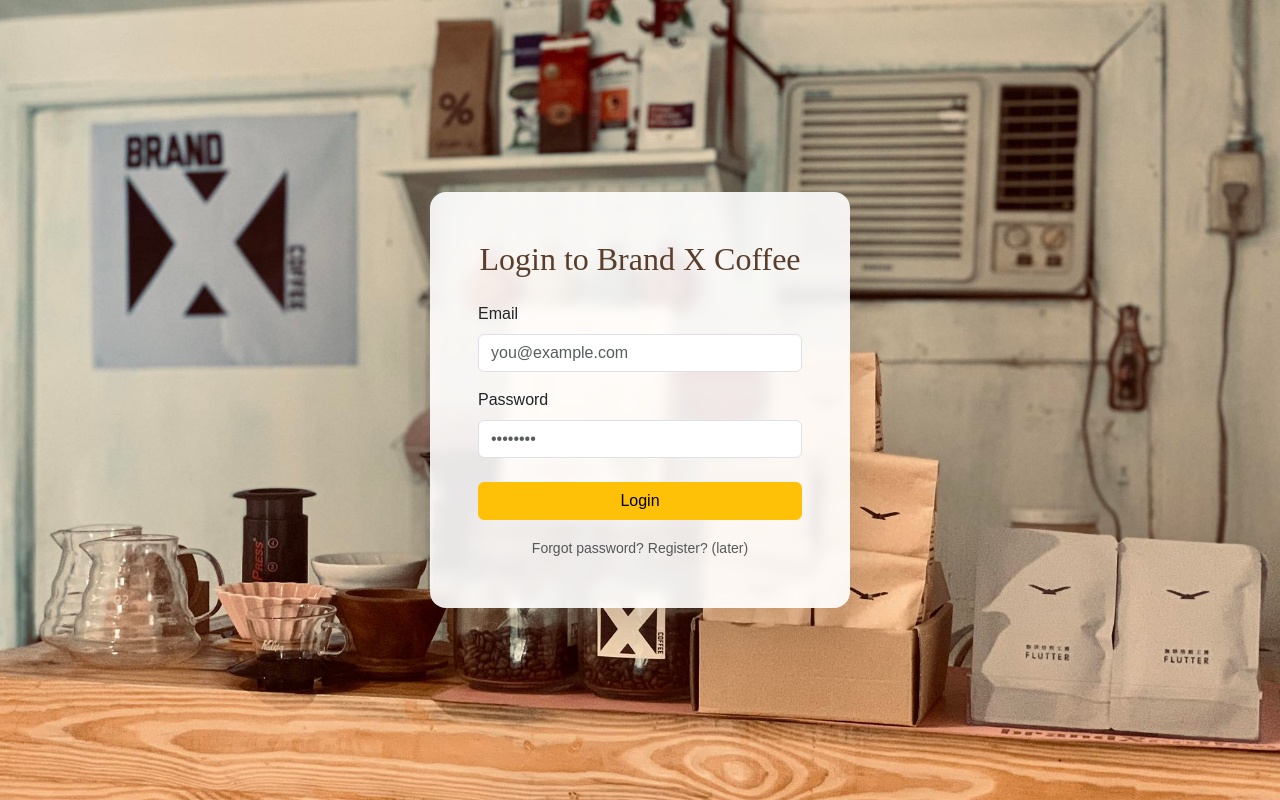
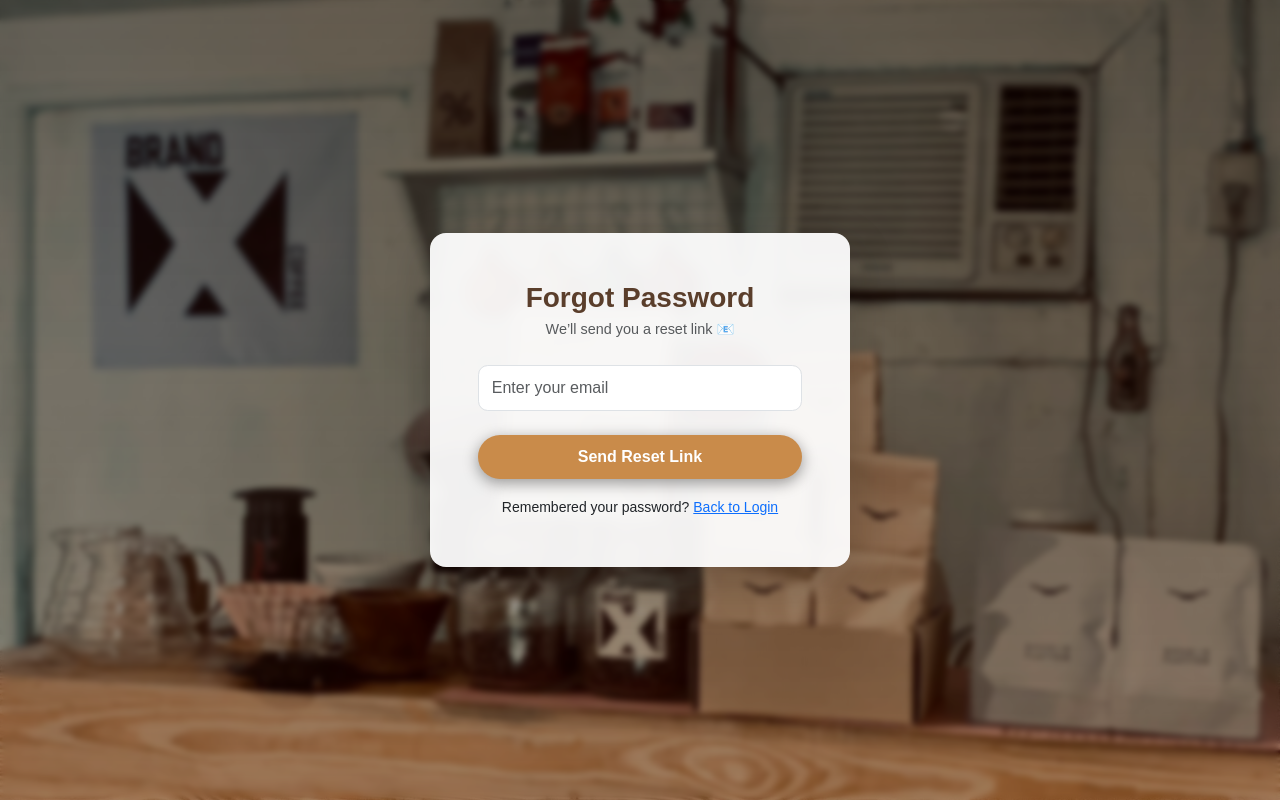
Before and after one commit to leannanash/brand-x-coffee, a React (Vite) app: page /forgot-password in a window 1280 px wide. Built offline with nearby package versions, Linux system fonts and the light colour scheme.

Commit message:
002004 auth

```diff
--- a/package.json
+++ b/package.json
@@ -14,6 +14,7 @@
     "@popperjs/core": "^2.11.8",
     "@react-google-maps/api": "^2.20.7",
     "bootstrap": "^5.3.7",
+    "framer-motion": "^12.33.0",
     "leaflet": "^1.9.4",
     "react": "^19.1.1",
     "react-dom": "^19.2.4",
--- a/src/layouts/AuthLayout.jsx
+++ b/src/layouts/AuthLayout.jsx
@@ -8,6 +8,8 @@ export default function AuthLayout() {
       className="auth-layout d-flex justify-content-center align-items-center"
       style={{ backgroundImage: `url(${bgImage})` }}
     >
+      {/* Background overlay for better contrast */}
+      <div className="auth-overlay"></div>
       <div className="auth-card card shadow-lg p-5 rounded-4">
         <Outlet />
       </div>
--- /dev/null
+++ b/src/pages/auth/AuthMotionWrapper.jsx
@@ -0,0 +1,14 @@
+import { motion } from "framer-motion";
+
+export default function AuthMotionWrapper({ children }) {
+  return (
+    <motion.div
+      initial={{ opacity: 0, y: 20, scale: 0.98 }}
+      animate={{ opacity: 1, y: 0, scale: 1 }}
+      exit={{ opacity: 0, y: -20, scale: 0.98 }}
+      transition={{ duration: 0.35, ease: "easeOut" }}
+    >
+      {children}
+    </motion.div>
+  );
+}
--- a/src/pages/auth/ForgotPassword.jsx
+++ b/src/pages/auth/ForgotPassword.jsx
@@ -1,24 +1,63 @@
-import React from "react";
-import LoginForm from "../../components/reusable/LoginForm";
+import React, { useState } from "react";
+import { Link } from "react-router-dom";
+import AuthMotionWrapper from "./AuthMotionWrapper";
 
-export default function Login() {
-  const handleLogin = (data) => {
-    alert(`Logged in as ${data.email}`);
+export default function ForgotPassword() {
+  const [email, setEmail] = useState("");
+  const [loading, setLoading] = useState(false);
+  const [message, setMessage] = useState("");
+  const [error, setError] = useState("");
+
+  const handleSubmit = async (e) => {
+    e.preventDefault();
+    setError("");
+    setMessage("");
+    setLoading(true);
+
+    try {
+      // TODO: replace with real API call
+      await new Promise((res) => setTimeout(res, 1200));
+      setMessage("Password reset link sent to your email.");
+    } catch (err) {
+      setError("Failed to send reset link. Try again.");
+    } finally {
+      setLoading(false);
+    }
   };
 
   return (
-    <>
-      <h2 className="auth-title text-center mb-4">
-        Login to Brand X Coffee
-      </h2>
+    <AuthMotionWrapper>
+      <h3 className="text-center mb-1">Forgot Password</h3>
+      <p className="text-center text-muted mb-4">
+        We’ll send you a reset link 📧
+      </p>
 
-      <LoginForm onSubmit={handleLogin} />
+      {error && <div className="alert alert-danger">{error}</div>}
+      {message && <div className="alert alert-success">{message}</div>}
 
-      <div className="text-center mt-3">
-        <small className="text-muted">
-          Forgot password? Register? (later)
-        </small>
-      </div>
-    </>
+      <form onSubmit={handleSubmit}>
+        <div className="mb-4">
+          <input
+            type="email"
+            className="form-control"
+            placeholder="Enter your email"
+            value={email}
+            onChange={(e) => setEmail(e.target.value)}
+            required
+          />
+        </div>
+
+        <button className="btn btn-primary w-100" disabled={loading}>
+          {loading ? "Sending..." : "Send Reset Link"}
+        </button>
+
+        <div className="text-center mt-3">
+          <small>
+            Remembered your password?{" "}
+            <Link to="/login">Back to Login</Link>
+          </small>
+        </div>
+      </form>
+    </AuthMotionWrapper>
   );
 }
--- a/src/pages/auth/Login.jsx
+++ b/src/pages/auth/Login.jsx
@@ -1,24 +1,73 @@
-import React from "react";
+import React, { useState } from "react";
+import { Link } from "react-router-dom";
+import AuthMotionWrapper from "./AuthMotionWrapper";
 import LoginForm from "../../components/reusable/LoginForm";
 
 export default function Login() {
-  const handleLogin = (data) => {
-    alert(`Logged in as ${data.email}`);
+  const [loading, setLoading] = useState(false);
+  const [error, setError] = useState("");
+
+  const handleLogin = async (data) => {
+    setError("");
+    setLoading(true);
+
+    try {
+      console.log("Login:", data);
+      // TODO: call API
+      await new Promise((res) => setTimeout(res, 1200));
+      alert("Logged in!");
+    } catch (err) {
+      setError("Invalid email or password.");
+    } finally {
+      setLoading(false);
+    }
+  };
+
+  const handleGoogleLogin = () => {
+    // TODO: integrate real Google OAuth
+    alert("Google Sign-In coming soon 🚀");
   };
 
   return (
-    <>
-      <h2 className="auth-title text-center mb-4">
-        Login to Brand X Coffee
-      </h2>
+    <AuthMotionWrapper>
+      <h3 className="text-center mb-1">Welcome Back</h3>
+      <p className="text-center text-muted mb-4">
+        Login to Brand X Coffee ☕
+      </p>
 
-      <LoginForm onSubmit={handleLogin} />
+      {error && <div className="alert alert-danger">{error}</div>}
 
-      <div className="text-center mt-3">
-        <small className="text-muted">
-          Forgot password? Register? (later)
-        </small>
+      {/* Google Sign In */}
+      <button
+        className="btn btn-outline-dark w-100 d-flex align-items-center justify-content-center gap-2 mb-3"
+        onClick={handleGoogleLogin}
+        disabled={loading}
+      >
+        <img
+          src="https://developers.google.com/identity/images/g-logo.png"
+          alt="Google"
+          width="18"
+          height="18"
+        />
+        Continue with Google
+      </button>
+
+      <div className="auth-divider my-3">
+        <span>or</span>
       </div>
-    </>
+
+      {/* Email/Password Login Form */}
+      <LoginForm onSubmit={handleLogin} loading={loading} />
+
+      <div className="d-flex justify-content-between align-items-center mt-3">
+        <Link to="/forgot-password" className="btn btn-link p-0">
+          Forgot password?
+        </Link>
+
+        <Link to="/register" className="btn btn-outline-primary btn-sm">
+          Create account
+        </Link>
+      </div>
+    </AuthMotionWrapper>
   );
 }
--- a/src/pages/auth/Register.jsx
+++ b/src/pages/auth/Register.jsx
@@ -1,24 +1,124 @@
-import React from "react";
-import LoginForm from "../../components/reusable/LoginForm";
+import React, { useState } from "react";
+import { Link } from "react-router-dom";
+import AuthMotionWrapper from "./AuthMotionWrapper";
+import { getPasswordStrength } from "../../utils/passwordStrength";
 
-export default function Login() {
-  const handleLogin = (data) => {
-    alert(`Logged in as ${data.email}`);
+export default function Register() {
+  const [form, setForm] = useState({
+    name: "",
+    email: "",
+    password: "",
+    confirmPassword: "",
+  });
+  const [loading, setLoading] = useState(false);
+  const [error, setError] = useState("");
+
+  const strength = getPasswordStrength(form.password);
+
+  const handleChange = (e) => {
+    setForm({ ...form, [e.target.name]: e.target.value });
+  };
+
+  const handleSubmit = async (e) => {
+    e.preventDefault();
+    setError("");
+
+    if (form.password !== form.confirmPassword) {
+      setError("Passwords do not match.");
+      return;
+    }
+
+    setLoading(true);
+
+    try {
+      // TODO: replace with real API call
+      await new Promise((res) => setTimeout(res, 1200));
+      alert("Registered successfully!");
+    } catch (err) {
+      setError("Registration failed. Please try again.");
+    } finally {
+      setLoading(false);
+    }
   };
 
   return (
-    <>
-      <h2 className="auth-title text-center mb-4">
-        Login to Brand X Coffee
-      </h2>
+    <AuthMotionWrapper>
+      <h3 className="text-center mb-1">Create Account</h3>
+      <p className="text-center text-muted mb-4">
+        Join Brand X Coffee ☕
+      </p>
 
-      <LoginForm onSubmit={handleLogin} />
+      {error && <div className="alert alert-danger">{error}</div>}
 
-      <div className="text-center mt-3">
-        <small className="text-muted">
-          Forgot password? Register? (later)
-        </small>
-      </div>
-    </>
+      <form onSubmit={handleSubmit}>
+        <div className="mb-3">
+          <input
+            name="name"
+            className="form-control"
+            placeholder="Full Name"
+            onChange={handleChange}
+            required
+          />
+        </div>
+
+        <div className="mb-3">
+          <input
+            name="email"
+            type="email"
+            className="form-control"
+            placeholder="Email"
+            onChange={handleChange}
+            required
+          />
+        </div>
+
+        <div className="mb-2">
+          <input
+            name="password"
+            type="password"
+            className="form-control"
+            placeholder="Password"
+            onChange={handleChange}
+            required
+          />
+        </div>
+
+        {form.password && (
+          <div className="mb-3">
+            <div className="progress" style={{ height: 6 }}>
+              <div
+                className={`progress-bar bg-${strength.color}`}
+                style={{ width: `${strength.percent}%` }}
+              />
+            </div>
+            <small className={`text-${strength.color}`}>
+              Strength: {strength.label}
+            </small>
+          </div>
+        )}
+
+        <div className="mb-4">
+          <input
+            name="confirmPassword"
+            type="password"
+            className="form-control"
+            placeholder="Confirm Password"
+            onChange={handleChange}
+            required
+          />
+        </div>
+
+        <button className="btn btn-primary w-100" disabled={loading}>
+          {loading ? "Creating account..." : "Create Account"}
+        </button>
+
+        <div className="text-center mt-3">
+          <small>
+            Already have an account?{" "}
+            <Link to="/login">Login</Link>
+          </small>
+        </div>
+      </form>
+    </AuthMotionWrapper>
   );
 }
--- a/src/styles/AuthLayout.css
+++ b/src/styles/AuthLayout.css
@@ -4,18 +4,83 @@
   background-size: cover;
   background-position: center;
   background-repeat: no-repeat;
+  position: relative;
   padding: 1rem;
 }
 
+/* Dark overlay for readability */
+.auth-overlay {
+  position: absolute;
+  inset: 0;
+  background: linear-gradient(
+    rgba(0, 0, 0, 0.55),
+    rgba(0, 0, 0, 0.35)
+  );
+  backdrop-filter: blur(3px);
+}
+
+/* Card styling */
 .auth-card {
+  position: relative;
+  z-index: 1;
   width: 100%;
   max-width: 420px;
+  background: rgba(255, 255, 255, 0.94);
+  border: none;
+  animation: fadeUp 0.5s ease;
   backdrop-filter: blur(6px);
-  background: rgba(255, 255, 255, 0.9);
-  border: none;
 }
 
-.auth-title {
+/* Brand title */
+.auth-brand {
   font-family: "Playfair Display", serif;
   color: #5a3e2b;
+  font-weight: 700;
+  letter-spacing: 0.5px;
 }
+
+/* Headings inside card */
+.auth-card h3 {
+  font-weight: 600;
+  color: #5a3e2b;
+}
+
+.auth-card p {
+  font-size: 0.9rem;
+}
+
+/* Inputs */
+.auth-card .form-control {
+  border-radius: 0.6rem;
+  padding: 0.65rem 0.8rem;
+}
+
+/* Buttons */
+.auth-card .btn {
+  border-radius: 999px;
+  padding: 0.6rem 1rem;
+  font-weight: 600;
+}
+
+/* Primary button accent */
+.auth-card .btn-primary {
+  background-color: #c98b4a;
+  border-color: #c98b4a;
+}
+
+.auth-card .btn-primary:hover {
+  background-color: #b87a3e;
+  border-color: #b87a3e;
+}
+
+/* Subtle entrance animation */
+@keyframes fadeUp {
+  from {
+    opacity: 0;
+    transform: translateY(15px) scale(0.98);
+  }
+  to {
+    opacity: 1;
+    transform: translateY(0) scale(1);
+  }
+}
--- /dev/null
+++ b/src/utils/passwordStrength.js
@@ -0,0 +1,13 @@
+export function getPasswordStrength(password) {
+  let score = 0;
+
+  if (password.length >= 8) score++;
+  if (/[A-Z]/.test(password)) score++;
+  if (/[0-9]/.test(password)) score++;
+  if (/[^A-Za-z0-9]/.test(password)) score++;
+
+  if (score <= 1) return { label: "Weak", color: "danger", percent: 25 };
+  if (score === 2) return { label: "Fair", color: "warning", percent: 50 };
+  if (score === 3) return { label: "Good", color: "info", percent: 75 };
+  return { label: "Strong", color: "success", percent: 100 };
+}
```
Also changed, not shown: src/styles/Login.css (+32 -0 lines), 1 other file (tests, documents, lock files or other folders).
